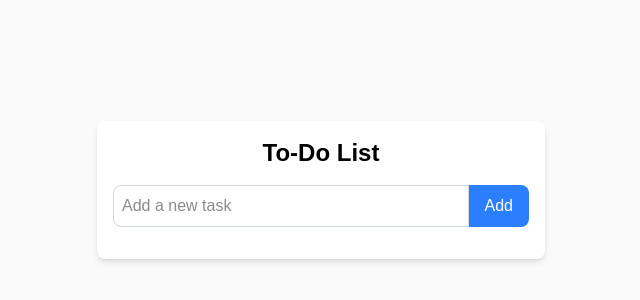
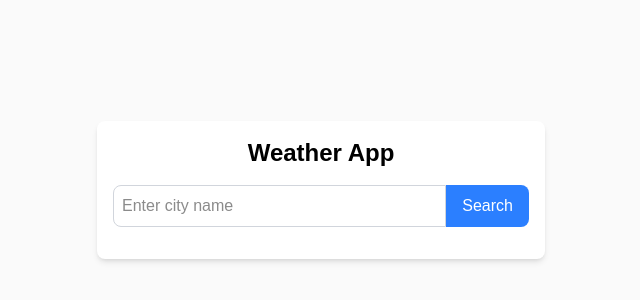
Before and after one commit to Abdullahkhan80/anka-os-test, a Next.js app: page / in a window 1280 px wide. Shown: the part 210-510 px from the top of the page, without its empty margins (319-959 px from the left). Built offline with nearby package versions, Linux system fonts and the light colour scheme.

Commit message:
feat: transform to-do list app into a weather app

```diff
--- a/app/page.tsx
+++ b/app/page.tsx
@@ -1,53 +1,76 @@
-import { useState } from 'react';
+import { useState, useEffect } from 'react';
 
-export default function Home() {
-  const [task, setTask] = useState('');
-  const [tasks, setTasks] = useState<string[]>([]);
+interface WeatherData {
+  name: string;
+  main: {
+    temp: number;
+    humidity: number;
+  };
+  weather: {
+    description: string;
+  }[];
+}
 
-  const addTask = () => {
-    if (task.trim()) {
-      setTasks([...tasks, task]);
-      setTask('');
+export default function WeatherApp() {
+  const [city, setCity] = useState('');
+  const [weather, setWeather] = useState<WeatherData | null>(null);
+  const [error, setError] = useState('');
+
+  const fetchWeather = async (city: string) => {
+    try {
+      const response = await fetch(`https://api.openweathermap.org/data/2.5/weather?q=${city}&appid=YOUR_API_KEY&units=metric`);
+      if (!response.ok) {
+        throw new Error('City not found');
+      }
+      const data: WeatherData = await response.json();
+      setWeather(data);
+      setError('');
+    } catch (err) {
+      setError(err.message);
+      setWeather(null);
     }
   };
 
-  const removeTask = (index: number) => {
-    const newTasks = tasks.filter((_, i) => i !== index);
-    setTasks(newTasks);
+  useEffect(() => {
+    if (city) {
+      fetchWeather(city);
+    }
+  }, [city]);
+
+  const handleSearch = () => {
+    if (city.trim()) {
+      fetchWeather(city);
+    }
   };
 
   return (
     <div className="flex flex-col items-center justify-center min-h-screen bg-zinc-50 dark:bg-black">
       <main className="flex flex-col items-center justify-center w-full max-w-md p-4 bg-white dark:bg-black rounded-lg shadow-md">
-        <h1 className="text-2xl font-bold text-black dark:text-white mb-4">To-Do List</h1>
+        <h1 className="text-2xl font-bold text-black dark:text-white mb-4">Weather App</h1>
         <div className="flex w-full mb-4">
           <input
             type="text"
-            value={task}
-            onChange={(e) => setTask(e.target.value)}
+            value={city}
+            onChange={(e) => setCity(e.target.value)}
             className="flex-1 p-2 border border-gray-300 rounded-l-lg focus:outline-none focus:ring-2 focus:ring-blue-500"
-            placeholder="Add a new task"
+            placeholder="Enter city name"
           />
           <button
-            onClick={addTask}
+            onClick={handleSearch}
             className="px-4 py-2 bg-blue-500 text-white rounded-r-lg hover:bg-blue-600"
           >
-            Add
+            Search
           </button>
         </div>
-        <ul className="w-full">
-          {tasks.map((task, index) => (
-            <li key={index} className="flex justify-between items-center p-2 border-b border-gray-200">
-              <span className="text-black dark:text-white">{task}</span>
-              <button
-                onClick={() => removeTask(index)}
-                className="text-red-500 hover:text-red-700"
-              >
-                Remove
-              </button>
-            </li>
-          ))}
-        </ul>
+        {error && <p className="text-red-500">{error}</p>}
+        {weather && (
+          <div className="w-full p-4 bg-gray-100 rounded-lg">
+            <h2 className="text-xl font-bold">{weather.name}</h2>
+            <p>Temperature: {weather.main.temp}°C</p>
+            <p>Humidity: {weather.main.humidity}%</p>
+            <p>Condition: {weather.weather[0].description}</p>
+          </div>
+        )}
       </main>
     </div>
   );
```
